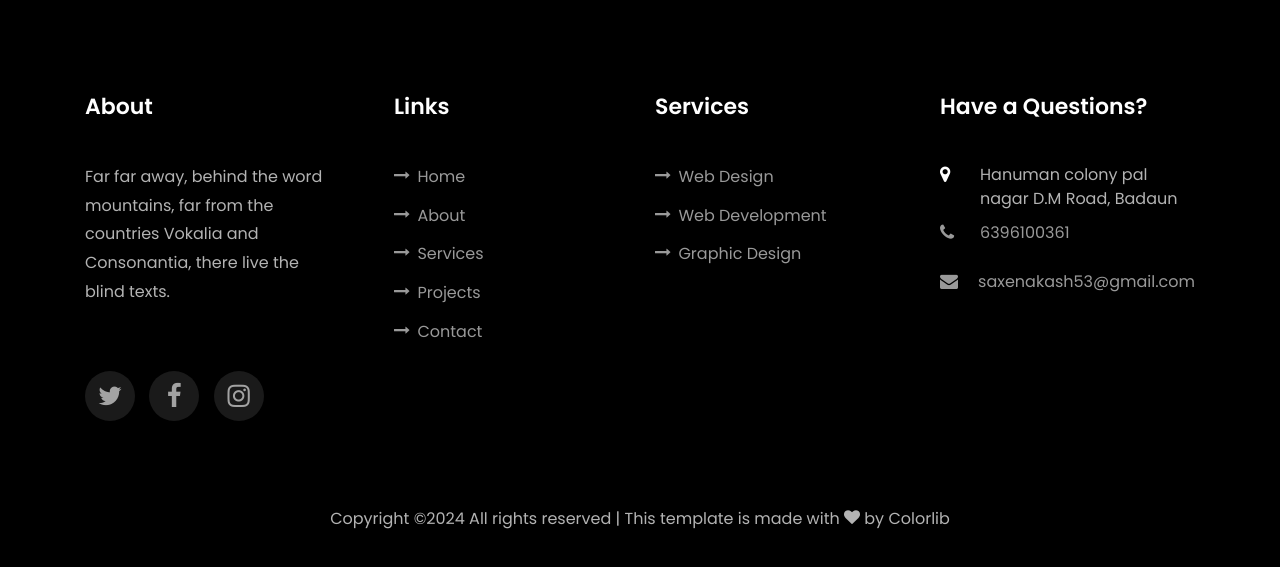
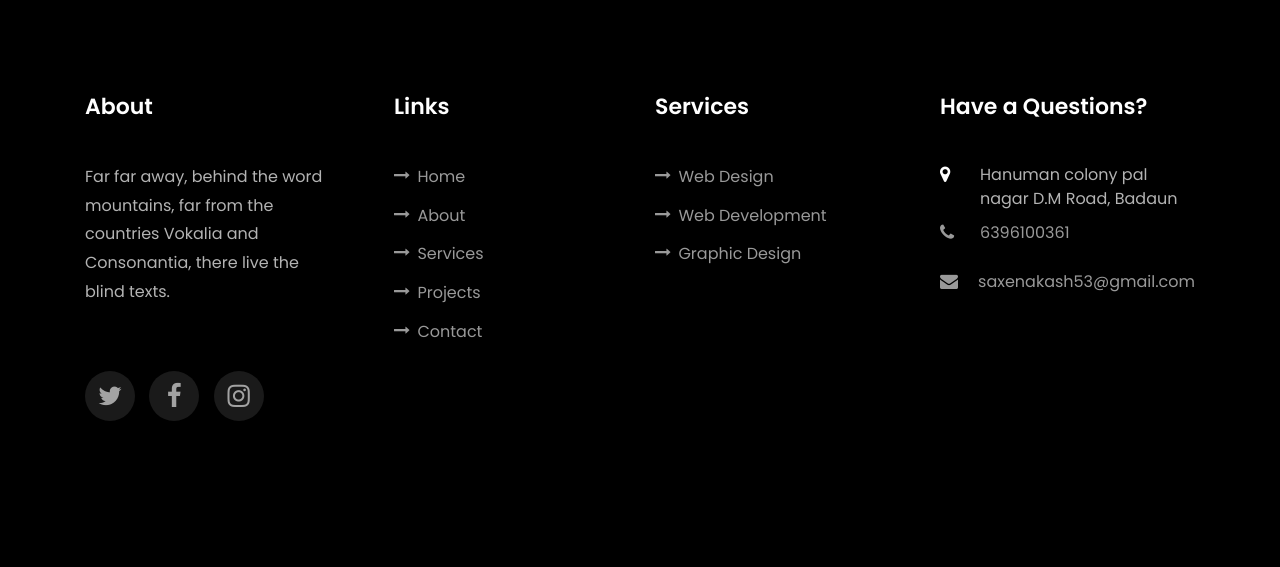
Before and after one commit to Akash5303/Personal-Portfolio-Website, a plain HTML site: page index.html in a window 1280 px wide. Shown: the part 6331-6898 px from the top of the page. Drawn offline with Linux system fonts and the light colour scheme; files whose address does not match are found by name.

Commit message:
Update index.html

```diff
--- a/index.html
+++ b/index.html
@@ -654,8 +654,7 @@
           <div class="col-md-12 text-center">
 
             <p><!-- Link back to Colorlib can't be removed. Template is licensed under CC BY 3.0. -->
-  Copyright &copy;<script>document.write(new Date().getFullYear());</script> All rights reserved | This template is made with <i class="icon-heart color-danger" aria-hidden="true"></i> by <a href="https://colorlib.com" target="_blank">Colorlib</a>
-  <!-- Link back to Colorlib can't be removed. Template is licensed under CC BY 3.0. --></p>
+    <!-- Link back to Colorlib can't be removed. Template is licensed under CC BY 3.0. --></p>
           </div>
         </div>
       </div>
```
